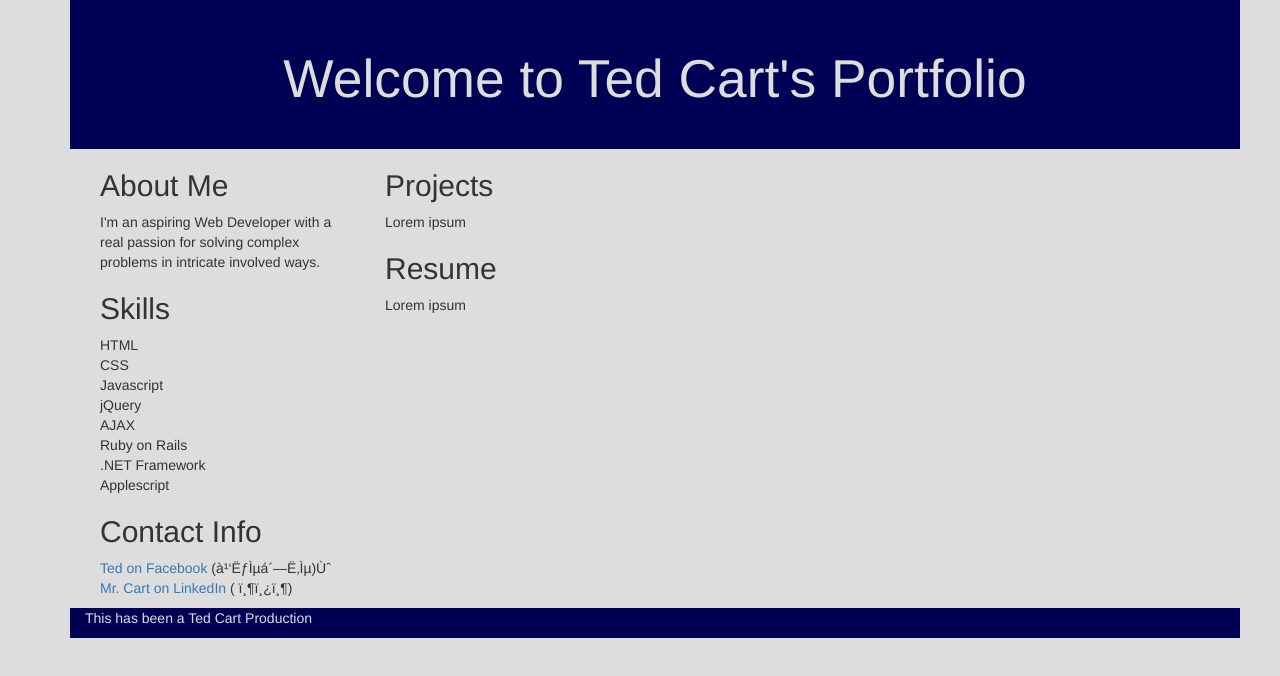
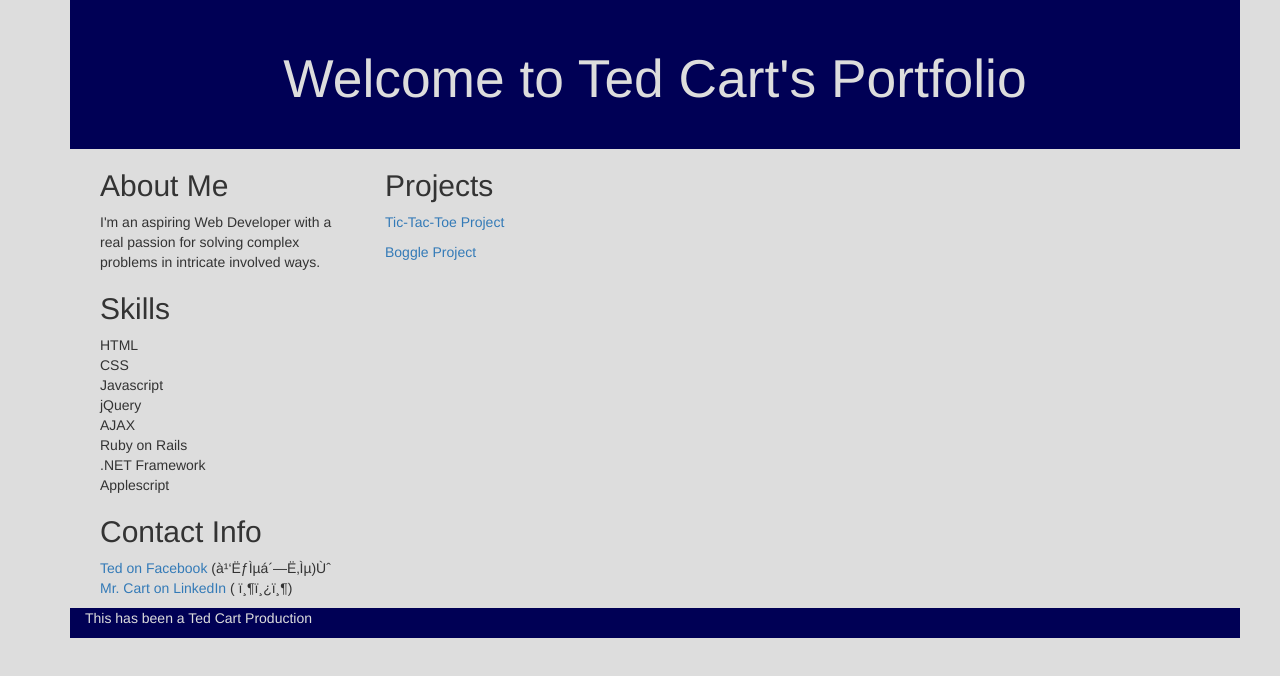
Before and after one commit to TedCart/TedCart.github.io, a website: page index.html in a window 1280 px wide. Drawn offline with nearby package versions, Linux system fonts and the light colour scheme.

Commit message:
Added links to projects

```diff
--- a/index.html
+++ b/index.html
@@ -35,9 +35,10 @@
         </div>
         <div class="col-md-9">
           <h2> Projects </h2>
-          <p>Lorem ipsum</p>
-          <h2> Resume </h2>
-          <p>Lorem ipsum</p>
+          <p><a href="https://TedCart.github.io/TicTacToe">Tic-Tac-Toe Project</a></p>
+          <p><a href="https://TedCart.github.io/Boggle-Riff">Boggle Project</a></p>
+          <!-- <h2> Resume </h2>
+          <p>Lorem ipsum</p> -->
         </div>
       </div>
     </body>
```
